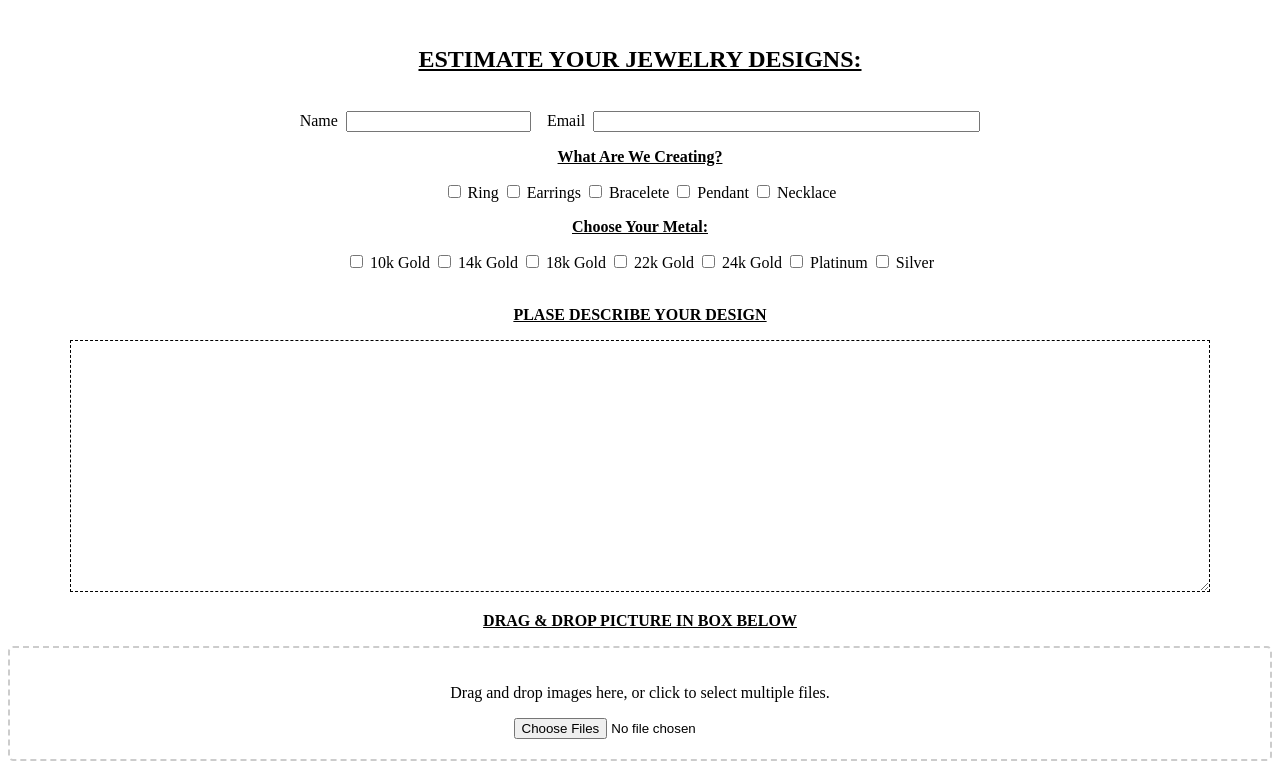
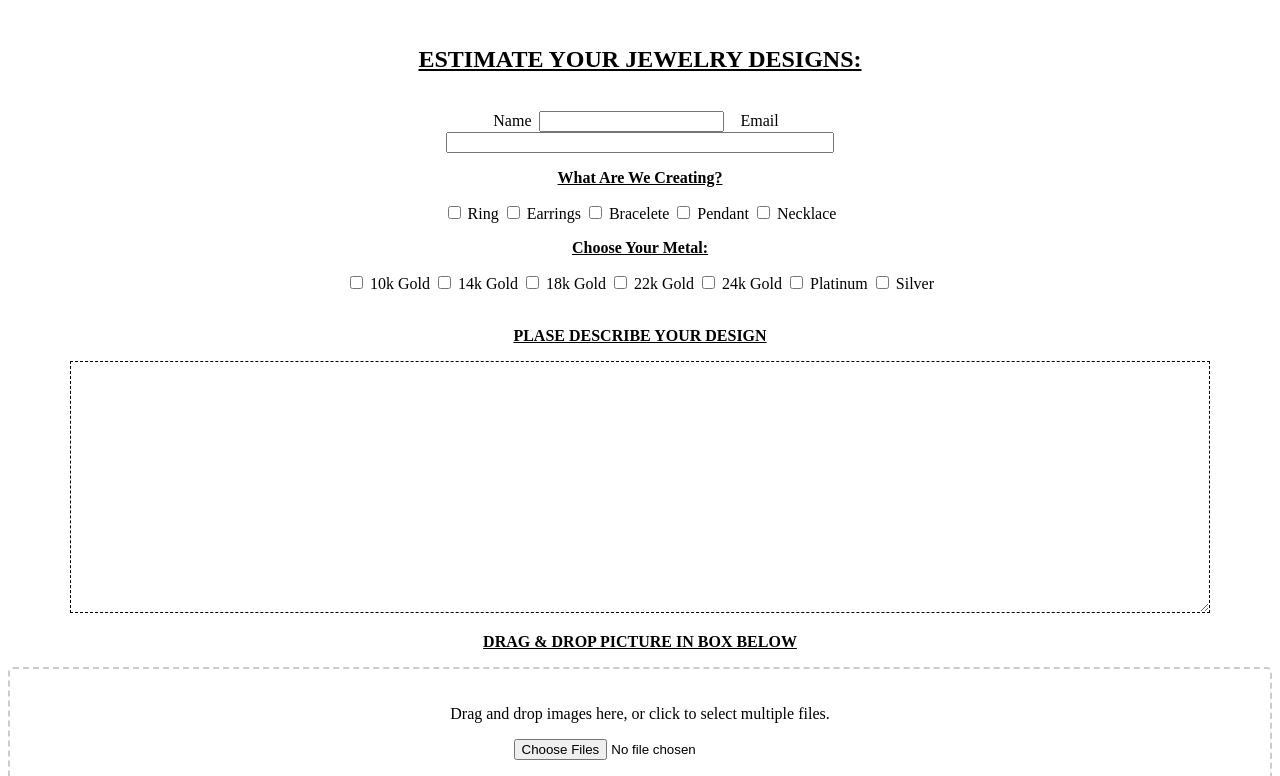
Before and after one commit to knightocto/bitgold, a plain HTML site: page index.html in a window 1280 px wide. Shown: the top 776 px of the page. Drawn offline with nearby package versions, Linux system fonts and the light colour scheme.

Commit message:
Update index.html

```diff
--- a/index.html
+++ b/index.html
@@ -14,7 +14,7 @@
 <p><b><H2><u>ESTIMATE YOUR JEWELRY DESIGNS:</u></H2></b></p>
 <br>
 
-Name&ensp;<input type="Name">&ensp;&ensp;Email&ensp;<input type="email" style="width:30%;"><BR>
+Name&ensp;<input type="Name">&ensp;&ensp;Email&ensp;<br><input type="email" style="width:30%;"><BR>
 
 <p><b><u>What Are We Creating?</U></b></p>
 
```
